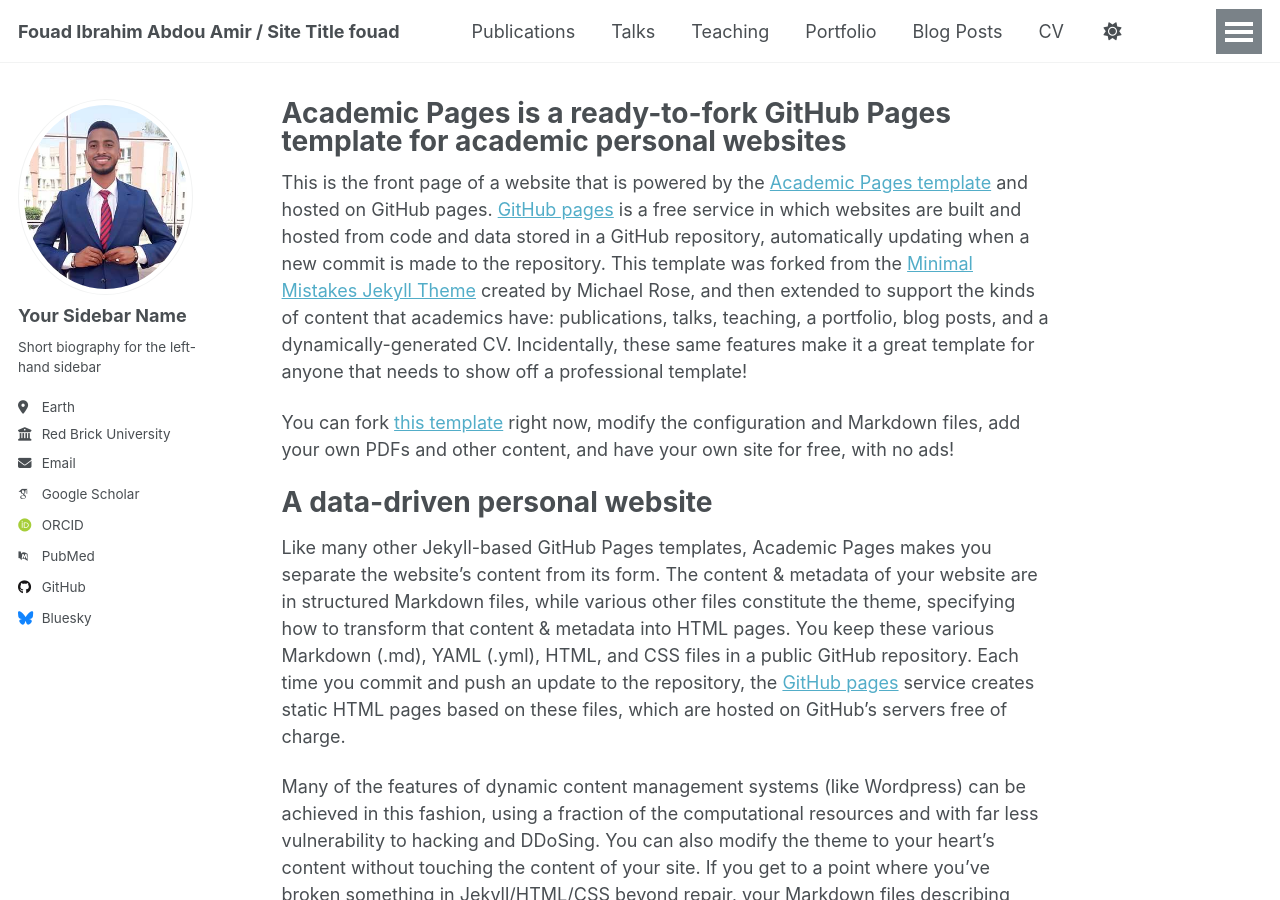
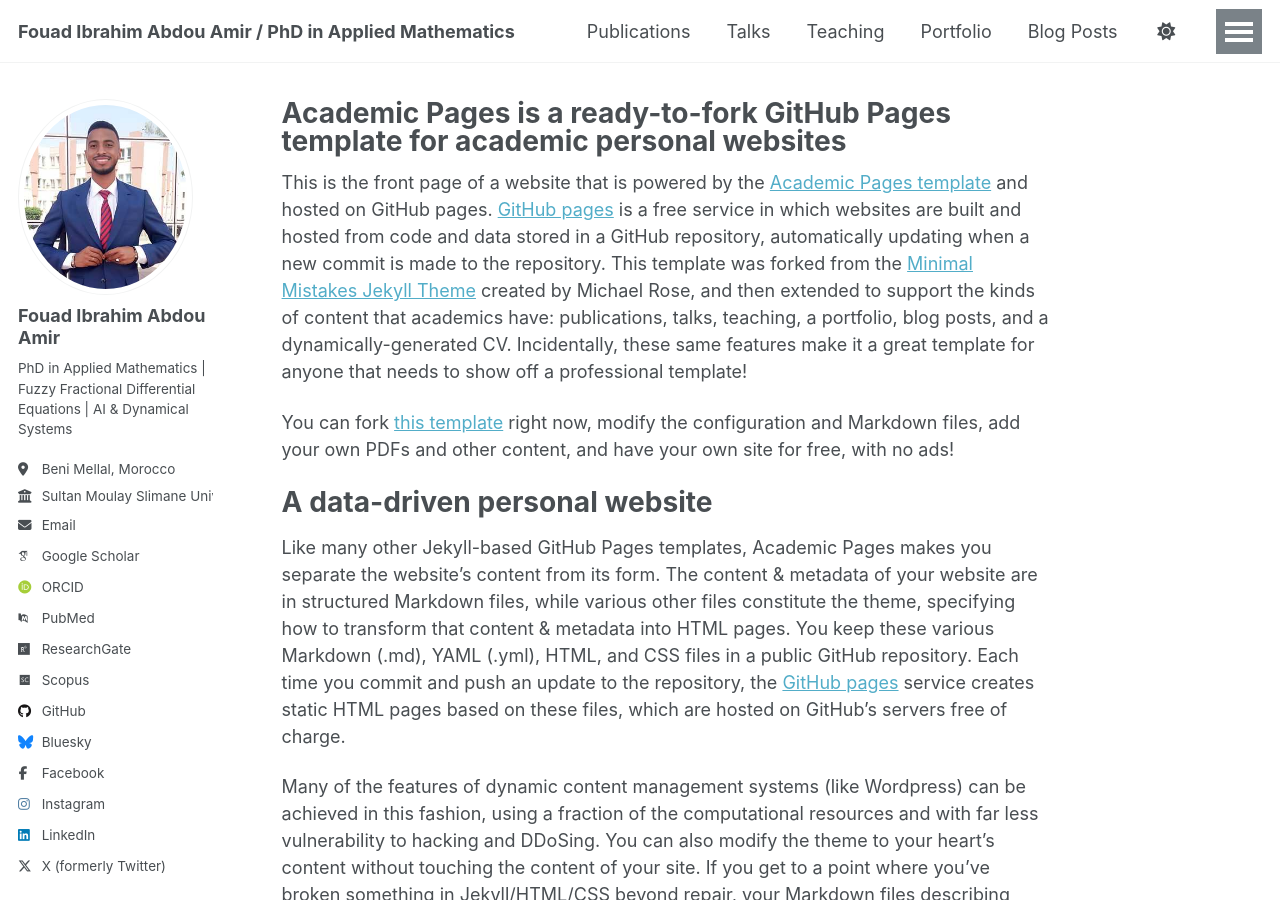
Before and after one commit to fouad-ibrahimabdouamir/fouad-ibrahim.github.io, a Jekyll site: the page built from _pages/about.md, in a window 1280 px wide and 900 px high. Built offline with Jekyll 4.4.1, drawn with Linux system fonts in a browser that asks for light colours; some web fonts are replaced; a script that is not in the unit is left out.

Commit message:
Update _config.yml

```diff
--- a/_config.yml
+++ b/_config.yml
@@ -8,14 +8,14 @@
 
 # Basic Site Settings
 locale                   : "en-US"
-site_theme               : "default"
-title                    : "Fouad Ibrahim Abdou Amir / Site Title fouad"
+site_theme               : "minimal"
+title                    : "Fouad Ibrahim Abdou Amir / PhD in Applied Mathematics"
 title_separator          : "-"
 name                     : &name "Fouad Ibrahim Abdou Amir"
-description              : &description "personal description"
-url                      : https://academicpages.github.io # the base hostname & protocol for your site e.g. "https://[your GitHub username].github.io" or if you already have some other page hosted on Github then use "https://[your GitHub username].github.io/[Your Repo Name]"
+description              : &description "Researcher in Fuzzy Fractional Differential Equations | AI & Dynamical Systems | University Lecturer"
+url                      : https://fouad-ibrahimabdouamir.github.io/fouad-ibrahim.github.io # the base hostname & protocol for your site e.g. "https://[your GitHub username].github.io" or if you already have some other page hosted on Github then use "https://[your GitHub username].github.io/[Your Repo Name]"
 baseurl                  : "" # the subpath of your site, e.g. "/blog"
-repository               : "academicpages/academicpages.github.io"
+repository               : "fouad-ibrahimabdouamir/fouad-ibrahimabdouamir.github.io"
 
 # Site Author - The following control what appear as part of the author content on the side bar.
 #               If a field is blank the icon and link will not appear, otherwise it will be shown.
@@ -23,45 +23,45 @@ repository               : "academicpages/academicpages.github.io"
 author:
   # Biographic information
   avatar           : "photo-profil.jpg"
-  name             : "Your Sidebar Name"
+  name             : "Fouad Ibrahim Abdou Amir"
   pronouns         : # example: "she/her"
-  bio              : "Short biography for the left-hand sidebar"
-  location         : "Earth"
-  employer         : "Red Brick University"
+  bio              : "PhD in Applied Mathematics | Fuzzy Fractional Differential Equations | AI & Dynamical Systems"
+  location         : "Beni Mellal, Morocco"
+  employer         : "Sultan Moulay Slimane University"
   uri              : # URL
-  email            : "none@example.org"
+  email            : "fouad.ibrahimabdouamir@usms.ma"
 
   # Academic websites
   academia         : # URL
   arxiv            : # URL - Update with the correct link to your profile
-  googlescholar    : "https://scholar.google.com/citations?user=PS_CX0AAAAAJ"
+  googlescholar    : "https://scholar.google.com/citations?user=6vyIwxgAAAAJ&hl=fr&oi=ao"
   impactstory      : # URL
-  orcid            : "http://orcid.org/yourorcidurl"
+  orcid            : "https://orcid.org/0000-0003-0499-9168"
   semantic         : # URL
   pubmed           : "https://www.ncbi.nlm.nih.gov/pubmed/?term=john+snow"
-  researchgate     : # URL
-  scopus           : # URL
+  researchgate     : "https://www.researchgate.net/profile/Fouad-Ibrahim-Abdou-Amir?ev=hdr_xprf" # URL
+  scopus           : "https://www-scopus-com.eressources.imist.ma/results/results.uri?sort=plf-f&src=s&st1=Amir&st2=Fouad+Ibrahim+Abdou&nlo=1&nlr=20&nls=count-f&sid=b76733fe6f96ac8c390eb389969cc3ef&sot=anl&sdt=aut&sl=46&s=AU-ID%28%22Amir%2C+Fouad+Ibrahim+Abdou%22+58616463900%29&txGid=f1219821fbfecc170cec570a1940d671&sessionSearchId=b76733fe6f96ac8c390eb389969cc3ef&limit=10"# URL
 
   # Repositories and software development
   bitbucket        : # Username - Update with your username on the site
   codepen          : # Username
   dribbble         : # Username
-  github           : "academicpages"
+  github           : "fouad-ibrahimabdouamir"
   kaggle           : # Username
   stackoverflow    : # User number or user number and name (i.e., use "1" or "1/jeff-atwood")
 
   # Social media
   artstation       : # Username
   bluesky          : "bsky.app" # Replace this with you Bluesky username
-  facebook         : # Username
+  facebook         : "https://www.facebook.com/fouad.ibrahim.136757" # Username
   flickr           : # Username
   foursquare       : # Username
   goodreads        : # Username
   google_plus      : # Username
   keybase          : # Username
-  instagram        : # Username
+  instagram        : "https://www.instagram.com/fouad6462/" # Username
   lastfm           : # Username
-  linkedin         : # Username
+  linkedin         : "www.linkedin.com/in/dr-fouad-ibrahim-abdou-amir-407165289" # Username
   mastodon         : # URL
   medium           : # URL
   pinterest        : # Username
@@ -69,7 +69,7 @@ author:
   steam            : # Username
   telegram         : # URL
   tumblr           : # Username
-  twitter          : # Username for X / Twitter
+  twitter          : "https://x.com/FouadIb55589974?t=u5MtBxtH1IVrgadnxsTIBg&s=09" # Username for X / Twitter
   vine             : # Username
   weibo            : # Username
   wikipedia        : # Username
```
